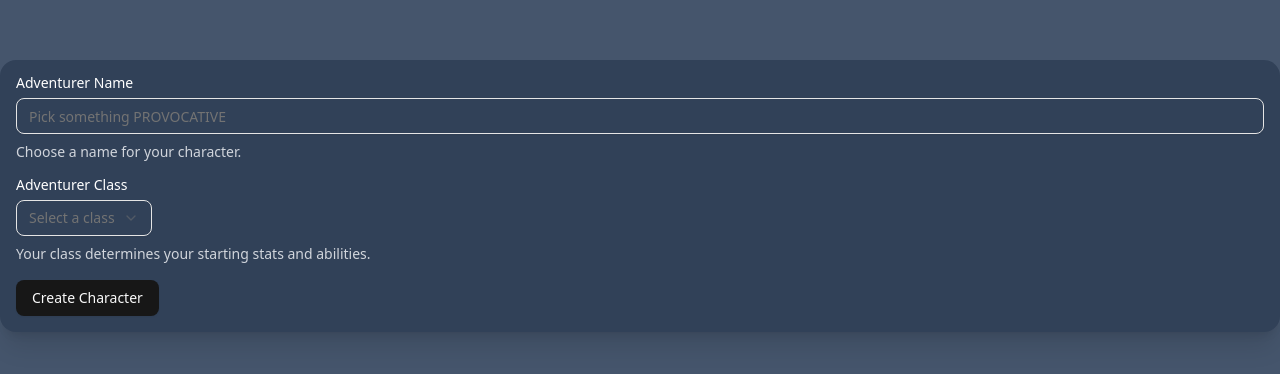
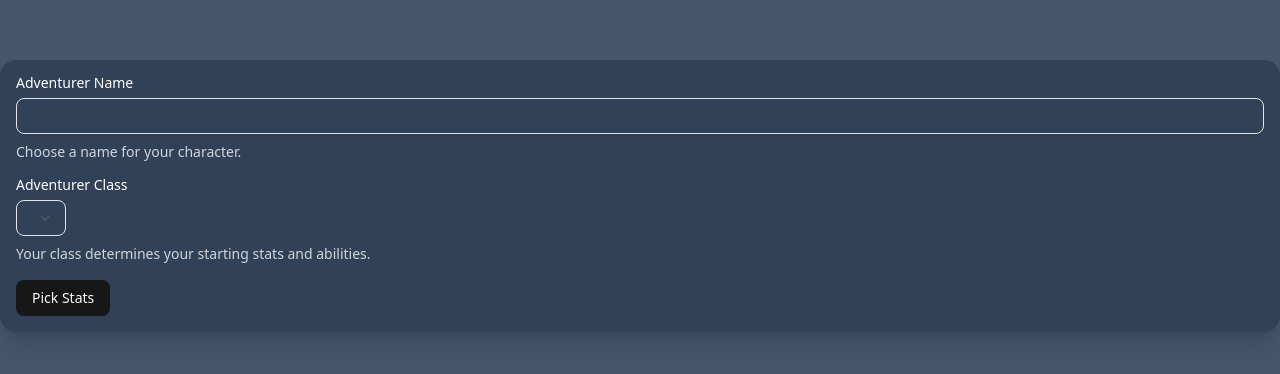
Before and after one commit to jwsmith24/westward-frontend, a React (Vite) app: page /create-adventurer in a window 1280 px wide. Shown: the part 204-578 px from the top of the page. Built offline with nearby package versions, Linux system fonts and the light colour scheme; no server answers.

Commit message:
setup stats form, refactor create api calls

```diff
--- a/src/components/features/adventurers/CreateAdventurerForm.tsx
+++ b/src/components/features/adventurers/CreateAdventurerForm.tsx
@@ -21,7 +21,13 @@ import {
 } from "@/components/ui/select";
 import { Input } from "@/components/ui/input";
 
-import { useAdventurerList } from "@/hooks/useAdventurerList.ts";
+import { Dispatch, SetStateAction } from "react";
+import { Adventurer } from "../../../../types/adventurerTypes.ts";
+
+type CreateAdventurerFormProps = {
+  toggleStats: Dispatch<SetStateAction<boolean>>;
+  setInfo: (adventurer: Adventurer) => void;
+};
 
 const formSchema = z.object({
   adventurerName: z
@@ -33,7 +39,13 @@ const formSchema = z.object({
   }),
 });
 
-export function CreateAdventurerForm() {
+const PLACEHOLDER = 0;
+const STARTING_LEVEL = 1;
+
+export function CreateAdventurerForm({
+  toggleStats,
+  setInfo,
+}: CreateAdventurerFormProps) {
   const form = useForm<z.infer<typeof formSchema>>({
     resolver: zodResolver(formSchema),
     defaultValues: {
@@ -42,16 +54,15 @@ export function CreateAdventurerForm() {
     },
   });
 
-  const { createAdventurer, creating, createError } = useAdventurerList();
-
   async function onSubmit(values: z.infer<typeof formSchema>) {
-    alert("submit clicked!");
-    console.log("values passed to onSubmit:", values);
-    await createAdventurer({
+    setInfo({
       adventurerName: values.adventurerName,
       adventurerClass: values.adventurerClass,
+      level: STARTING_LEVEL,
+      id: PLACEHOLDER,
     });
     form.reset();
+    toggleStats(true);
   }
 
   return (
@@ -69,11 +80,7 @@ export function CreateAdventurerForm() {
             <FormItem>
               <FormLabel>Adventurer Name</FormLabel>
               <FormControl>
-                <Input
-                  placeholder="Pick something PROVOCATIVE"
-                  {...field}
-                  className={"text-gray-400"}
-                />
+                <Input {...field} />
               </FormControl>
               <FormDescription className={"text-gray-300"}>
                 Choose a name for your character.
@@ -91,7 +98,7 @@ export function CreateAdventurerForm() {
               <Select onValueChange={field.onChange} defaultValue={field.value}>
                 <FormControl className={"cursor-pointer"}>
                   <SelectTrigger>
-                    <SelectValue placeholder={"Select a class"} />
+                    <SelectValue />
                   </SelectTrigger>
                 </FormControl>
                 <SelectContent>
@@ -108,9 +115,9 @@ export function CreateAdventurerForm() {
             </FormItem>
           )}
         />
-        {createError && <p className={"text-red-500"}>{createError}</p>}
-        <Button type="submit" disabled={creating} className={"cursor-pointer"}>
-          {creating ? "Creating..." : `Create Character`}
+
+        <Button type="submit" className={"cursor-pointer"}>
+          Pick Stats
         </Button>
       </form>
     </Form>
--- a/src/components/features/adventurers/CreateAdventurerMain.tsx
+++ b/src/components/features/adventurers/CreateAdventurerMain.tsx
@@ -1,12 +1,40 @@
 import { CreateAdventurerForm } from "@/components/features/adventurers/CreateAdventurerForm.tsx";
+import { useState } from "react";
+import { StatSelectorForm } from "@/components/features/adventurers/StatSelectorForm.tsx";
+import { useAdventurerList } from "@/hooks/useAdventurerList.ts";
+import { Adventurer } from "../../../../types/adventurerTypes.ts";
+import { useAdventurer } from "@/context/AdventurerContext.tsx";
 
 /**
  * Will contain the character creator form and stat selector form.
  */
 export default function CreateAdventurerMain() {
+  const [statSelectorActive, setStatSelectorActive] = useState(false);
+
+  const { activeAdventurer, setActiveAdventurer } = useAdventurer();
+  const { createAdventurer, creating, createError } = useAdventurerList();
+
+  const setAdventurerInfo = (adventurer: Adventurer) => {
+    setActiveAdventurer({
+      adventurerName: adventurer.adventurerName,
+      adventurerClass: adventurer.adventurerClass,
+      level: adventurer.level,
+      id: adventurer.id,
+    });
+
+    console.log("New adventurer info set:", adventurer);
+  };
+
   return (
     <div className="container">
-      <CreateAdventurerForm />
+      {!statSelectorActive && (
+        <CreateAdventurerForm
+          toggleStats={setStatSelectorActive}
+          setInfo={setAdventurerInfo}
+        />
+      )}
+
+      {statSelectorActive && <StatSelectorForm />}
     </div>
   );
 }
--- /dev/null
+++ b/src/components/features/adventurers/StatSelectorForm.tsx
@@ -0,0 +1,51 @@
+import { z } from "zod";
+import { useForm } from "react-hook-form";
+import { zodResolver } from "@hookform/resolvers/zod";
+import { useAdventurer } from "@/context/AdventurerContext.tsx";
+
+const formSchema = z.object({
+  strength: z
+    .number()
+    .min(0, "Base stats must be greater than 0.")
+    .max(17, "Starting stats cannot be higher than 17."),
+  dexterity: z
+    .number()
+    .min(0, "Base stats must be greater than 0.")
+    .max(17, "Starting stats cannot be higher than 17."),
+  constitution: z
+    .number()
+    .min(0, "Base stats must be greater than 0.")
+    .max(17, "Starting stats cannot be higher than 17."),
+  intelligence: z
+    .number()
+    .min(0, "Base stats must be greater than 0.")
+    .max(17, "Starting stats cannot be higher than 17."),
+  wisdom: z
+    .number()
+    .min(0, "Base stats must be greater than 0.")
+    .max(17, "Starting stats cannot be higher than 17."),
+  charisma: z
+    .number()
+    .min(0, "Base stats must be greater than 0.")
+    .max(17, "Starting stats cannot be higher than 17."),
+});
+
+const BASE_STAT_VALUE = 10;
+
+export function StatSelectorForm() {
+  const { activeAdventurer } = useAdventurer();
+
+  const form = useForm<z.infer<typeof formSchema>>({
+    resolver: zodResolver(formSchema),
+    defaultValues: {
+      strength: BASE_STAT_VALUE,
+      dexterity: BASE_STAT_VALUE,
+      constitution: BASE_STAT_VALUE,
+      intelligence: BASE_STAT_VALUE,
+      wisdom: BASE_STAT_VALUE,
+      charisma: BASE_STAT_VALUE,
+    },
+  });
+
+  return <div>STATS for {activeAdventurer?.adventurerName ?? "hero"}</div>;
+}
--- a/src/hooks/useAdventurerList.ts
+++ b/src/hooks/useAdventurerList.ts
@@ -1,5 +1,6 @@
 import { useEffect, useState } from "react";
 import { Adventurer } from "../../types/adventurerTypes.ts";
+import { useAdventurer } from "@/context/AdventurerContext.tsx";
 
 /**
  * Hook to manage the list of adventurers. Handles loading state and errors.
@@ -11,6 +12,8 @@ export function useAdventurerList() {
 
   const [creating, setCreating] = useState(false);
   const [createError, setCreateError] = useState<string | null>(null);
+
+  const { setActiveAdventurer } = useAdventurer();
 
   async function fetchAdventurers() {
     setLoading(true);
@@ -52,8 +55,9 @@ export function useAdventurerList() {
           `Failed to create new adventurer: ${response.statusText}`,
         );
 
-      const newAdventurer = await response.json();
+      const newAdventurer: Adventurer = await response.json();
       addAdventurer(newAdventurer);
+      setActiveAdventurer(newAdventurer); // set latest new adventurer as active
     } catch (error) {
       setCreateError(
         error instanceof Error
--- a/types/adventurerTypes.ts
+++ b/types/adventurerTypes.ts
@@ -7,9 +7,11 @@ export interface Adventurer {
 
 export interface Stats {
   id: number;
+
   // base stats
   strength: number;
   dexterity: number;
+  constitution: number;
   intelligence: number;
   wisdom: number;
   charisma: number;
```
